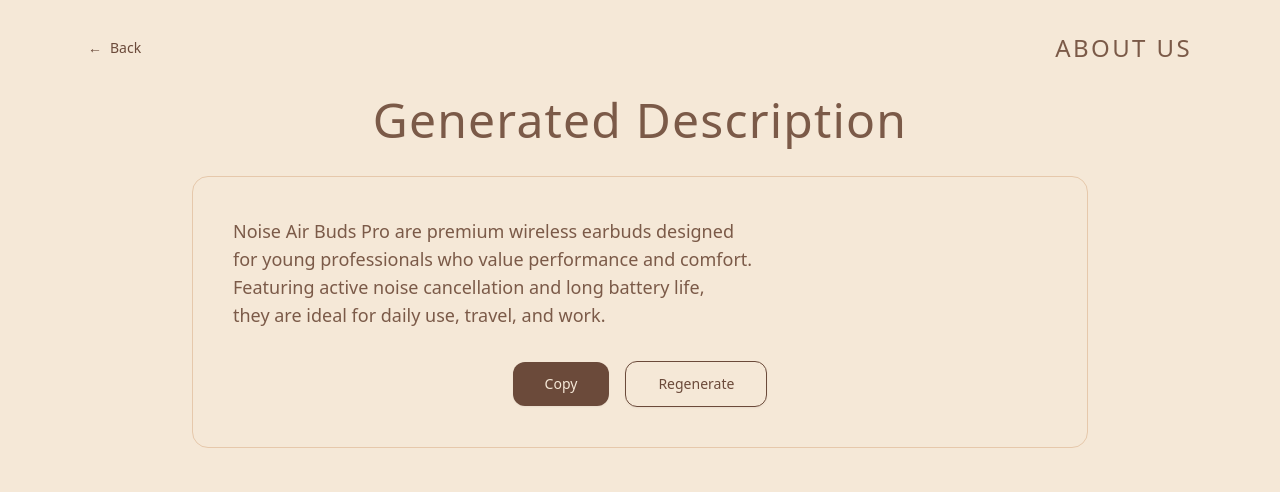
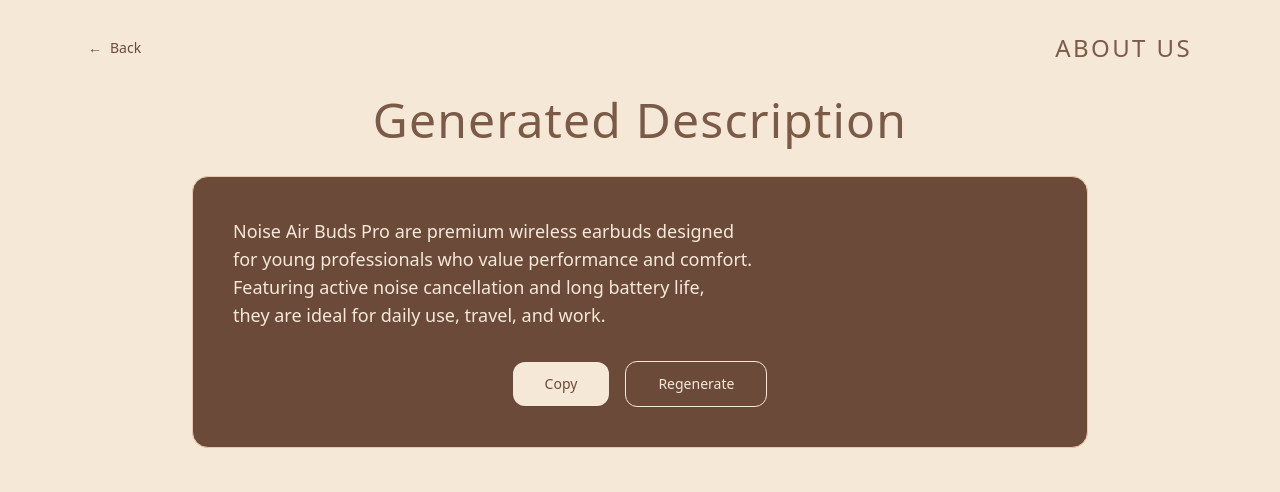
Before and after one commit to YashSharma64/Prodzy, a React (Vite) app in the folder frontend/: page /result in a window 1280 px wide. Shown: the top 492 px of the page. Built offline with nearby package versions, Linux system fonts and the light colour scheme; no server answers.

Commit message:
style(frontend): darken result description card

```diff
--- a/frontend/src/pages/Result.jsx
+++ b/frontend/src/pages/Result.jsx
@@ -171,17 +171,17 @@
           </div>
         ) : null}
 
-        <section className="mx-auto mt-8 w-full max-w-4xl rounded-2xl border border-brown-200 bg-brown-100 p-6 md:p-10">
+        <section className="mx-auto mt-8 w-full max-w-4xl rounded-2xl border border-brown-200 bg-brown-800 p-6 md:p-10 text-brown-100">
           <div className="whitespace-pre-line text-base leading-relaxed md:text-lg">
             {description}
           </div>
 
-          <div className="mt-8 flex items-center justify-center gap-4">
+          <div className="mt-8 flex items-center justify-center gap-4 text-brown-100">
             <button
               type="button"
               onClick={onCopy}
               disabled={copyState === 'copying'}
-              className="inline-flex rounded-xl bg-brown-800 px-8 py-3 text-sm font-medium text-brown-100 shadow-sm hover:opacity-95 active:opacity-90"
+              className="inline-flex rounded-xl bg-brown-100 px-8 py-3 text-sm font-medium text-brown-800 shadow-sm hover:opacity-95 active:opacity-90"
             >
               {copyState === 'copied'
                 ? 'Copied!'
@@ -193,7 +193,7 @@
               type="button"
               onClick={onRegenerate}
               disabled={isRegenerating || !generatePayload}
-              className="inline-flex rounded-xl border border-brown-800 bg-transparent px-8 py-3 text-sm font-medium text-brown-800 shadow-sm hover:bg-brown-800/5 active:opacity-90"
+              className="inline-flex rounded-xl border border-brown-100 bg-transparent px-8 py-3 text-sm font-medium text-brown-100 shadow-sm hover:bg-brown-800/5 active:opacity-90"
             >
               {isRegenerating ? 'Regenerating…' : 'Regenerate'}
             </button>
```
